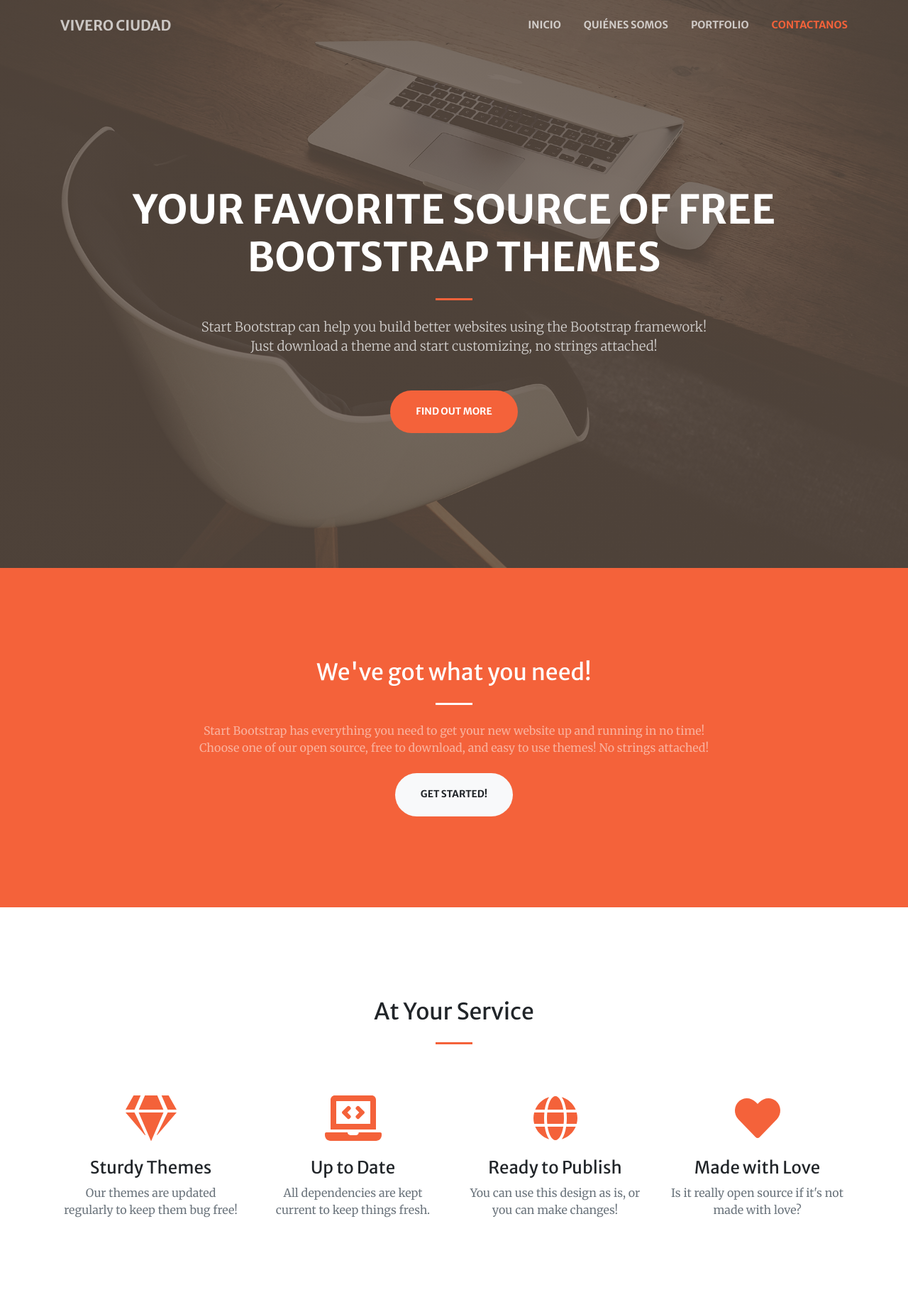
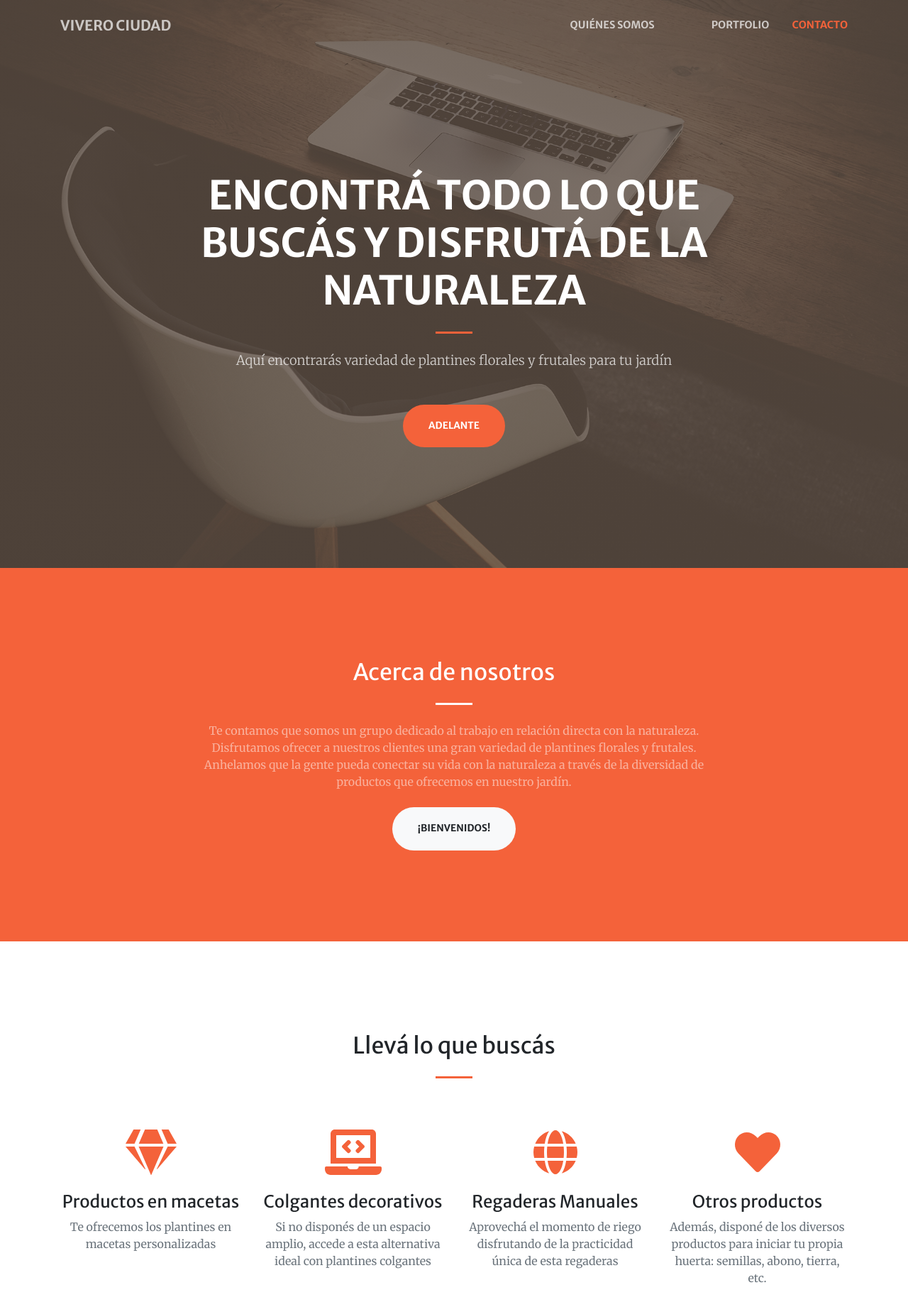
Before and after one commit to programaciones/preproyecto, a plain HTML site: page index.html in a window 1280 px wide. Shown: the top 1841 px of the page at 71% size. Drawn offline with nearby package versions, Linux system fonts and the light colour scheme.

Commit message:
Update index.html

```diff
--- a/index.html
+++ b/index.html
@@ -26,10 +26,10 @@
                 <button class="navbar-toggler navbar-toggler-right" type="button" data-toggle="collapse" data-target="#navbarResponsive" aria-controls="navbarResponsive" aria-expanded="false" aria-label="Toggle navigation"><span class="navbar-toggler-icon"></span></button>
                 <div class="collapse navbar-collapse" id="navbarResponsive">
                     <ul class="navbar-nav ml-auto my-2 my-lg-0">
-                        <li class="nav-item"><a class="nav-link js-scroll-trigger" href="#about">INICIO</a></li>
-                        <li class="nav-item"><a class="nav-link js-scroll-trigger" href="#services">QUIÉNES SOMOS</a></li>
+                        <li class="nav-item"><a class="nav-link js-scroll-trigger" href="#about">QUIÉNES SOMOS</a></li>
+                        <li class="nav-item"><a class="nav-link js-scroll-trigger" href="#services"PRODUCTOS</a></li>
                         <li class="nav-item"><a class="nav-link js-scroll-trigger" href="#portfolio">PORTFOLIO</a></li>
-                        <li class="nav-item"><a class="nav-link js-scroll-trigger" href="#contact">CONTACTANOS</a></li>
+                        <li class="nav-item"><a class="nav-link js-scroll-trigger" href="#contact">CONTACTO</a></li>
                     </ul>
                 </div>
             </div>
@@ -39,12 +39,12 @@
             <div class="container h-100">
                 <div class="row h-100 align-items-center justify-content-center text-center">
                     <div class="col-lg-10 align-self-end">
-                        <h1 class="text-uppercase text-white font-weight-bold">Your Favorite Source of Free Bootstrap Themes</h1>
+                        <h1 class="text-uppercase text-white font-weight-bold">Encontrá todo lo que buscás y disfrutá de la naturaleza</h1>
                         <hr class="divider my-4" />
                     </div>
                     <div class="col-lg-8 align-self-baseline">
-                        <p class="text-white-75 font-weight-light mb-5">Start Bootstrap can help you build better websites using the Bootstrap framework! Just download a theme and start customizing, no strings attached!</p>
-                        <a class="btn btn-primary btn-xl js-scroll-trigger" href="#about">Find Out More</a>
+                        <p class="text-white-75 font-weight-light mb-5">Aquí encontrarás variedad de plantines florales y frutales para tu jardín</p>
+                        <a class="btn btn-primary btn-xl js-scroll-trigger" href="#about">Adelante</a>
                     </div>
                 </div>
             </div>
@@ -54,10 +54,10 @@
             <div class="container">
                 <div class="row justify-content-center">
                     <div class="col-lg-8 text-center">
-                        <h2 class="text-white mt-0">We've got what you need!</h2>
+                        <h2 class="text-white mt-0">Acerca de nosotros</h2>
                         <hr class="divider light my-4" />
-                        <p class="text-white-50 mb-4">Start Bootstrap has everything you need to get your new website up and running in no time! Choose one of our open source, free to download, and easy to use themes! No strings attached!</p>
-                        <a class="btn btn-light btn-xl js-scroll-trigger" href="#services">Get Started!</a>
+                        <p class="text-white-50 mb-4">Te contamos que somos un grupo dedicado al trabajo en relación directa con la naturaleza. Disfrutamos ofrecer a nuestros clientes una gran variedad de plantines florales y frutales. Anhelamos que la gente pueda conectar su vida con la naturaleza a través de la diversidad de productos que ofrecemos en nuestro jardín.</p>
+                        <a class="btn btn-light btn-xl js-scroll-trigger" href="#services">¡Bienvenidos!</a>
                     </div>
                 </div>
             </div>
@@ -65,35 +65,35 @@
         <!-- Services-->
         <section class="page-section" id="services">
             <div class="container">
-                <h2 class="text-center mt-0">At Your Service</h2>
+                <h2 class="text-center mt-0">Llevá lo que buscás</h2>
                 <hr class="divider my-4" />
                 <div class="row">
                     <div class="col-lg-3 col-md-6 text-center">
                         <div class="mt-5">
                             <i class="fas fa-4x fa-gem text-primary mb-4"></i>
-                            <h3 class="h4 mb-2">Sturdy Themes</h3>
-                            <p class="text-muted mb-0">Our themes are updated regularly to keep them bug free!</p>
+                            <h3 class="h4 mb-2">Productos en macetas</h3>
+                            <p class="text-muted mb-0">Te ofrecemos los plantines en macetas personalizadas </p>
                         </div>
                     </div>
                     <div class="col-lg-3 col-md-6 text-center">
                         <div class="mt-5">
                             <i class="fas fa-4x fa-laptop-code text-primary mb-4"></i>
-                            <h3 class="h4 mb-2">Up to Date</h3>
-                            <p class="text-muted mb-0">All dependencies are kept current to keep things fresh.</p>
+                            <h3 class="h4 mb-2">Colgantes decorativos</h3>
+                            <p class="text-muted mb-0">Si no disponés de un espacio amplio, accede a esta alternativa ideal con plantines colgantes</p>
                         </div>
                     </div>
                     <div class="col-lg-3 col-md-6 text-center">
                         <div class="mt-5">
                             <i class="fas fa-4x fa-globe text-primary mb-4"></i>
-                            <h3 class="h4 mb-2">Ready to Publish</h3>
-                            <p class="text-muted mb-0">You can use this design as is, or you can make changes!</p>
+                            <h3 class="h4 mb-2">Regaderas Manuales</h3>
+                            <p class="text-muted mb-0">Aprovechá el momento de riego disfrutando de la practicidad única de esta regaderas</p>
                         </div>
                     </div>
                     <div class="col-lg-3 col-md-6 text-center">
                         <div class="mt-5">
                             <i class="fas fa-4x fa-heart text-primary mb-4"></i>
-                            <h3 class="h4 mb-2">Made with Love</h3>
-                            <p class="text-muted mb-0">Is it really open source if it's not made with love?</p>
+                            <h3 class="h4 mb-2">Otros productos</h3>
+                            <p class="text-muted mb-0">Además, disponé de los diversos productos para iniciar tu propia huerta: semillas, abono, tierra, etc.</p>
                         </div>
                     </div>
                 </div>
@@ -163,8 +163,8 @@
         <!-- Call to action-->
         <section class="page-section bg-dark text-white">
             <div class="container text-center">
-                <h2 class="mb-4">Free Download at Start Bootstrap!</h2>
-                <a class="btn btn-light btn-xl" href="https://startbootstrap.com/theme/creative/">Download Now!</a>
+                <h2 class="mb-4">Mirá y consultá el catálogo disponible acerca de todo los productos de nuestro vivero </h2>
+                <a class="btn btn-light btn-xl" href="">Descargar ahora</a>
             </div>
         </section>
         <!-- Contact-->
@@ -172,27 +172,27 @@
             <div class="container">
                 <div class="row justify-content-center">
                     <div class="col-lg-8 text-center">
-                        <h2 class="mt-0">Let's Get In Touch!</h2>
+                        <h2 class="mt-0">¡Contáctate con nosotros!</h2>
                         <hr class="divider my-4" />
-                        <p class="text-muted mb-5">Ready to start your next project with us? Give us a call or send us an email and we will get back to you as soon as possible!</p>
+                        <p class="text-muted mb-5">Ponemos a tu disposición nuestras vías de comunicación a través de la siguiente línea telefónica y mediante el correspondiente correo electrónico de nuestro vivero !Cualquier inquietud acerca de nuestros productos o sobre lo que necesitás para tu huerta o jardín, no dudes en llamar!   </p>
                     </div>
                 </div>
                 <div class="row">
                     <div class="col-lg-4 ml-auto text-center mb-5 mb-lg-0">
                         <i class="fas fa-phone fa-3x mb-3 text-muted"></i>
-                        <div>+1 (555) 123-4567</div>
+                        <div>+54 (3873) 412587</div>
                     </div>
                     <div class="col-lg-4 mr-auto text-center">
                         <i class="fas fa-envelope fa-3x mb-3 text-muted"></i>
                         <!-- Make sure to change the email address in BOTH the anchor text and the link target below!-->
-                        <a class="d-block" href="mailto:contact@yourwebsite.com">contact@yourwebsite.com</a>
+                        <a class="d-block" href="mailto:viverociudad@garden.com">viverociudad@garden.com</a>
                     </div>
                 </div>
             </div>
         </section>
         <!-- Footer-->
         <footer class="bg-light py-5">
-            <div class="container"><div class="small text-center text-muted">Copyright © 2020 - Start Bootstrap</div></div>
+            <div class="container"><div class="small text-center text-muted">Copyright © 2020 - Ileana Vanesa Mamani</div></div>
         </footer>
         <!-- Bootstrap core JS-->
         <script src="https://code.jquery.com/jquery-3.5.1.slim.min.js"></script>
```
